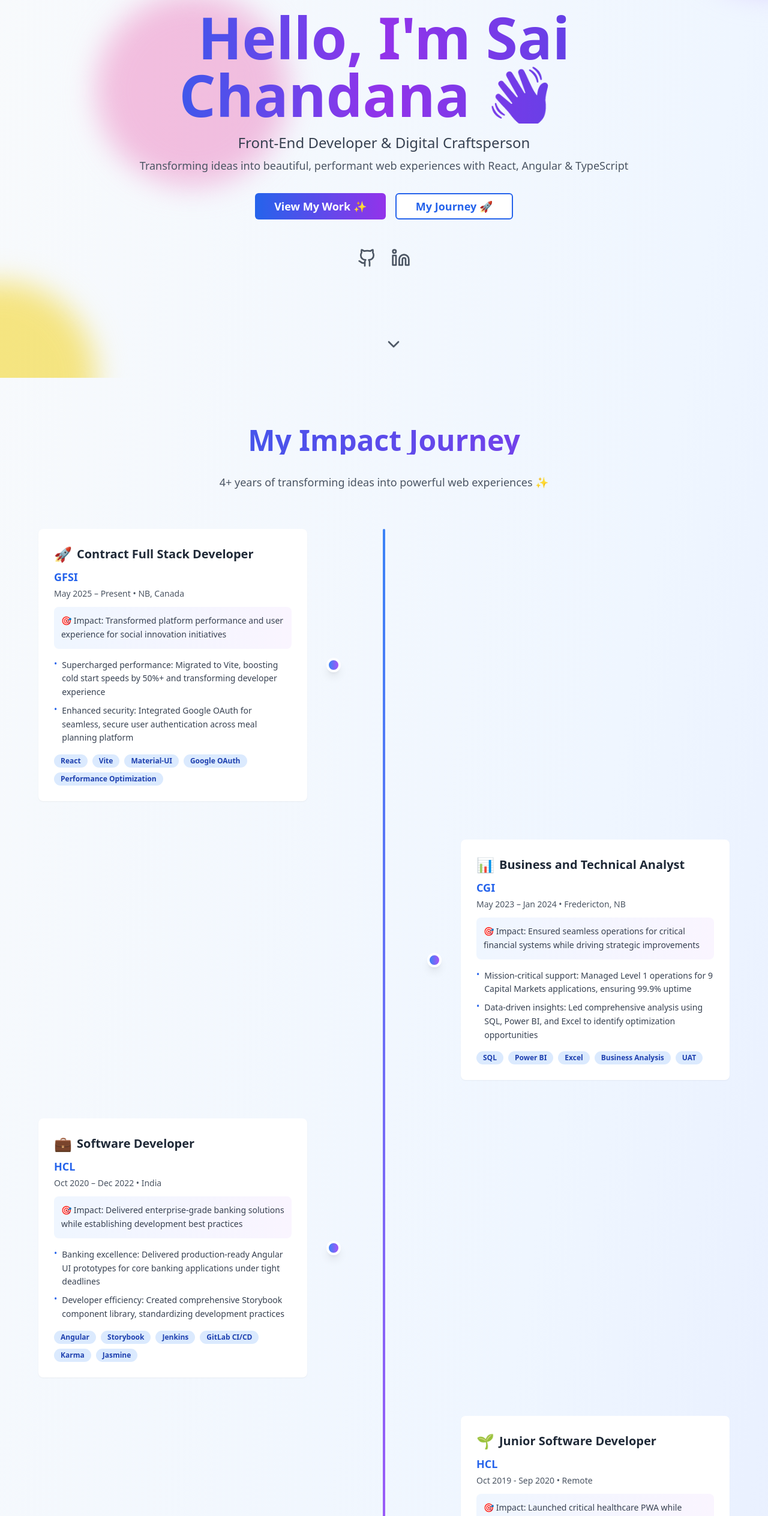
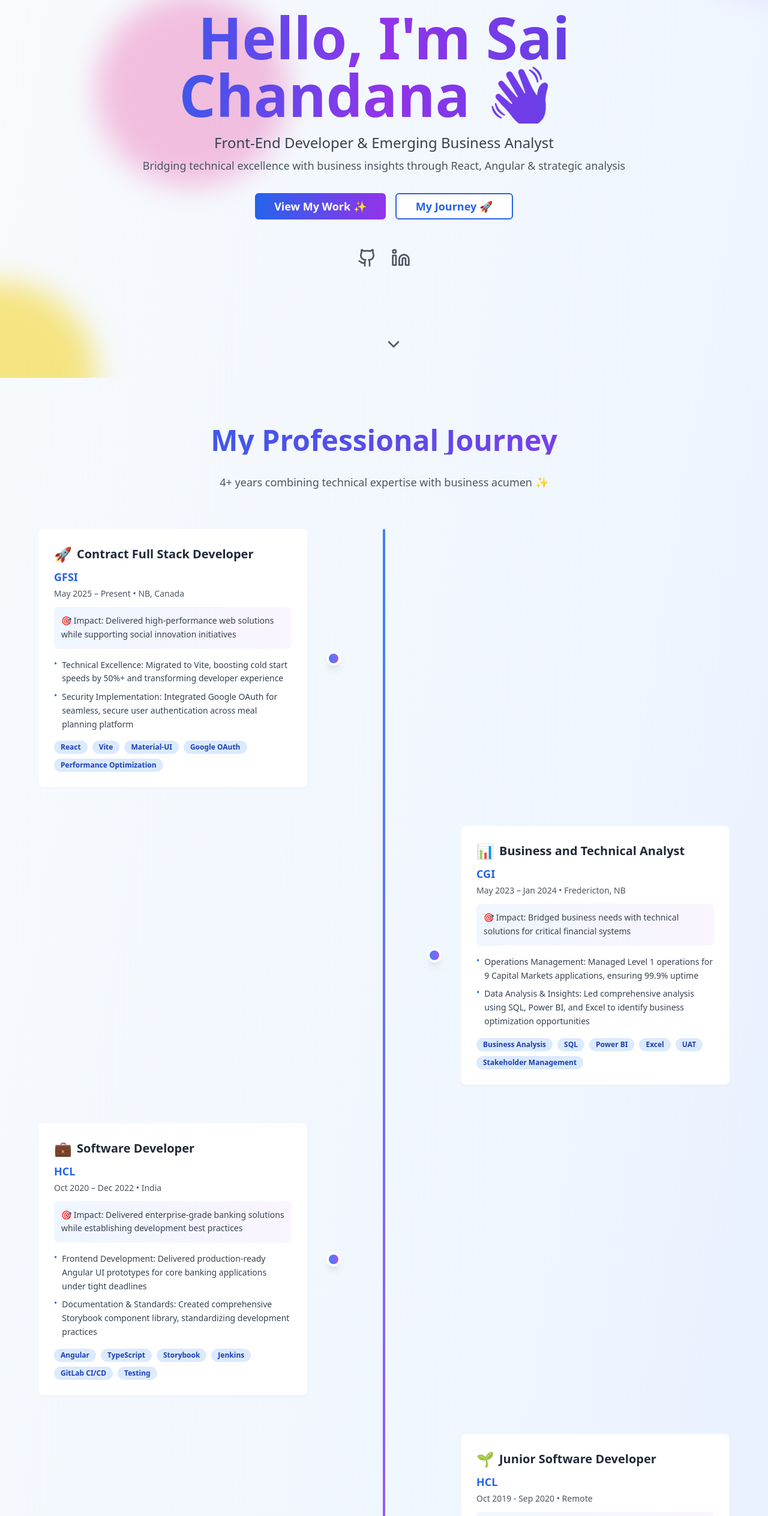
Before and after one commit to dasarisaichandana/saichandanadasari-portfolio, a React (Vite) app: page / in a window 1280 px wide. Shown: the part 234-2762 px from the top of the page at 60% size. Built offline with nearby package versions, Linux system fonts and the light colour scheme.

Commit message:
Update portfolio title
Updated the portfolio to reflect the user's role as a front-end developer and emerging business analyst.

```diff
--- a/src/components/HeroSection.tsx
+++ b/src/components/HeroSection.tsx
@@ -34,10 +34,10 @@ const HeroSection = () => {
             <span className="animate-pulse">|</span>
           </h1>
           <p className="text-xl md:text-2xl text-gray-700 dark:text-gray-300 mb-2">
-            Front-End Developer & Digital Craftsperson
+            Front-End Developer & Emerging Business Analyst
           </p>
           <p className="text-lg text-gray-600 dark:text-gray-400 mb-8">
-            Transforming ideas into beautiful, performant web experiences with React, Angular & TypeScript
+            Bridging technical excellence with business insights through React, Angular & strategic analysis
           </p>
         </div>
 
--- a/src/components/TimelineSection.tsx
+++ b/src/components/TimelineSection.tsx
@@ -9,26 +9,26 @@ const TimelineSection = () => {
     company: "GFSI",
     period: "May 2025 – Present",
     location: "NB, Canada",
-    achievements: ["Supercharged performance: Migrated to Vite, boosting cold start speeds by 50%+ and transforming developer experience", "Enhanced security: Integrated Google OAuth for seamless, secure user authentication across meal planning platform", "Performance champion: Improved Lighthouse scores by 30+ points through strategic lazy loading and code-splitting", "Built scalable React dashboard components using Material-UI, creating modular and maintainable architecture"],
+    achievements: ["Technical Excellence: Migrated to Vite, boosting cold start speeds by 50%+ and transforming developer experience", "Security Implementation: Integrated Google OAuth for seamless, secure user authentication across meal planning platform", "Performance Optimization: Improved Lighthouse scores by 30+ points through strategic lazy loading and code-splitting", "Component Architecture: Built scalable React dashboard components using Material-UI, creating modular and maintainable architecture"],
     skills: ["React", "Vite", "Material-UI", "Google OAuth", "Performance Optimization"],
     emoji: "🚀",
-    impact: "Transformed platform performance and user experience for social innovation initiatives"
+    impact: "Delivered high-performance web solutions while supporting social innovation initiatives"
   }, {
     role: "Business and Technical Analyst",
     company: "CGI",
     period: "May 2023 – Jan 2024",
     location: "Fredericton, NB",
-    achievements: ["Mission-critical support: Managed Level 1 operations for 9 Capital Markets applications, ensuring 99.9% uptime", "Data-driven insights: Led comprehensive analysis using SQL, Power BI, and Excel to identify optimization opportunities", "Stakeholder champion: Facilitated workshops and UAT efforts, translating business needs into actionable technical requirements", "Problem solver: Reduced system downtime through proactive monitoring and strategic gap analysis"],
-    skills: ["SQL", "Power BI", "Excel", "Business Analysis", "UAT"],
+    achievements: ["Operations Management: Managed Level 1 operations for 9 Capital Markets applications, ensuring 99.9% uptime", "Data Analysis & Insights: Led comprehensive analysis using SQL, Power BI, and Excel to identify business optimization opportunities", "Stakeholder Management: Facilitated workshops and UAT efforts, translating business requirements into technical specifications", "Process Improvement: Reduced system downtime through proactive monitoring and strategic gap analysis"],
+    skills: ["Business Analysis", "SQL", "Power BI", "Excel", "UAT", "Stakeholder Management"],
     emoji: "📊",
-    impact: "Ensured seamless operations for critical financial systems while driving strategic improvements"
+    impact: "Bridged business needs with technical solutions for critical financial systems"
   }, {
     role: "Software Developer",
     company: "HCL",
     period: "Oct 2020 – Dec 2022",
     location: "India",
-    achievements: ["Banking excellence: Delivered production-ready Angular UI prototypes for core banking applications under tight deadlines", "Developer efficiency: Created comprehensive Storybook component library, standardizing development practices", "DevOps mastery: Streamlined CI/CD pipelines using Jenkins and GitLab, reducing deployment time by 40%", "Quality assurance: Established automated testing standards with Karma and Jasmine, ensuring 95%+ code coverage"],
-    skills: ["Angular", "Storybook", "Jenkins", "GitLab CI/CD", "Karma", "Jasmine"],
+    achievements: ["Frontend Development: Delivered production-ready Angular UI prototypes for core banking applications under tight deadlines", "Documentation & Standards: Created comprehensive Storybook component library, standardizing development practices", "DevOps Implementation: Streamlined CI/CD pipelines using Jenkins and GitLab, reducing deployment time by 40%", "Quality Assurance: Established automated testing standards with Karma and Jasmine, ensuring 95%+ code coverage"],
+    skills: ["Angular", "TypeScript", "Storybook", "Jenkins", "GitLab CI/CD", "Testing"],
     emoji: "💼",
     impact: "Delivered enterprise-grade banking solutions while establishing development best practices"
   }, {
@@ -36,20 +36,20 @@ const TimelineSection = () => {
     company: "HCL",
     period: "Oct 2019 - Sep 2020",
     location: "Remote",
-    achievements: ["PWA pioneer: Built responsive Health Card and registration systems for Vikalp PWA, serving thousands of users", "Firebase expert: Architected scalable Cloud Functions in Node.js for authentication and business logic", "State management: Mastered NgRx and RxJS for complex data flow in banking applications", "User-centric design: Implemented Angular Material and Reactive Forms, reducing form errors by 60%"],
-    skills: ["Angular", "PWA", "NgRx", "Firebase", "Node.js"],
+    achievements: ["Progressive Web Apps: Built responsive Health Card and registration systems for Vikalp PWA, serving thousands of users", "Cloud Architecture: Architected scalable Cloud Functions in Node.js for authentication and business logic", "State Management: Mastered NgRx and RxJS for complex data flow in banking applications", "User Experience: Implemented Angular Material and Reactive Forms, reducing form errors by 60%"],
+    skills: ["Angular", "PWA", "NgRx", "Firebase", "Node.js", "UX Design"],
     emoji: "🌱",
-    impact: "Launched critical healthcare PWA while mastering modern web technologies and cloud architecture"
+    impact: "Launched critical healthcare PWA while mastering modern web technologies"
   }];
 
   return (
     <section id="timeline" className="py-20 px-6">
       <div className="max-w-6xl mx-auto">
         <h2 className="text-4xl md:text-5xl font-bold text-center mb-8 bg-gradient-to-r from-blue-600 to-purple-600 bg-clip-text text-transparent">
-          My Impact Journey
+          My Professional Journey
         </h2>
         <p className="text-center text-gray-600 dark:text-gray-400 mb-16 text-lg">
-          4+ years of transforming ideas into powerful web experiences ✨
+          4+ years combining technical expertise with business acumen ✨
         </p>
 
         <div className="relative">
@@ -108,7 +108,7 @@ const TimelineSection = () => {
         <div className="mt-16 text-center">
           <div className="bg-white dark:bg-gray-800 p-8 rounded-2xl shadow-xl border-2 border-blue-200 dark:border-blue-700">
             <h3 className="text-2xl font-bold mb-4 text-gray-800 dark:text-white">
-              🌟 Career Highlight Reel
+              🌟 Professional Highlights
             </h3>
             <div className="grid md:grid-cols-3 gap-6 text-center">
               <div className="bg-gradient-to-r from-blue-50 to-blue-100 dark:from-blue-900/30 dark:to-blue-800/30 p-4 rounded-lg">
@@ -117,11 +117,11 @@ const TimelineSection = () => {
               </div>
               <div className="bg-gradient-to-r from-purple-50 to-purple-100 dark:from-purple-900/30 dark:to-purple-800/30 p-4 rounded-lg">
                 <div className="text-2xl font-bold text-purple-600">9</div>
-                <div className="text-sm text-gray-600 dark:text-gray-300">Banking Apps Supported</div>
+                <div className="text-sm text-gray-600 dark:text-gray-300">Enterprise Apps Managed</div>
               </div>
               <div className="bg-gradient-to-r from-green-50 to-green-100 dark:from-green-900/30 dark:to-green-800/30 p-4 rounded-lg">
-                <div className="text-2xl font-bold text-green-600">95%+</div>
-                <div className="text-sm text-gray-600 dark:text-gray-300">Code Coverage Achieved</div>
+                <div className="text-2xl font-bold text-green-600">99.9%</div>
+                <div className="text-sm text-gray-600 dark:text-gray-300">System Uptime Achieved</div>
               </div>
             </div>
           </div>
```
